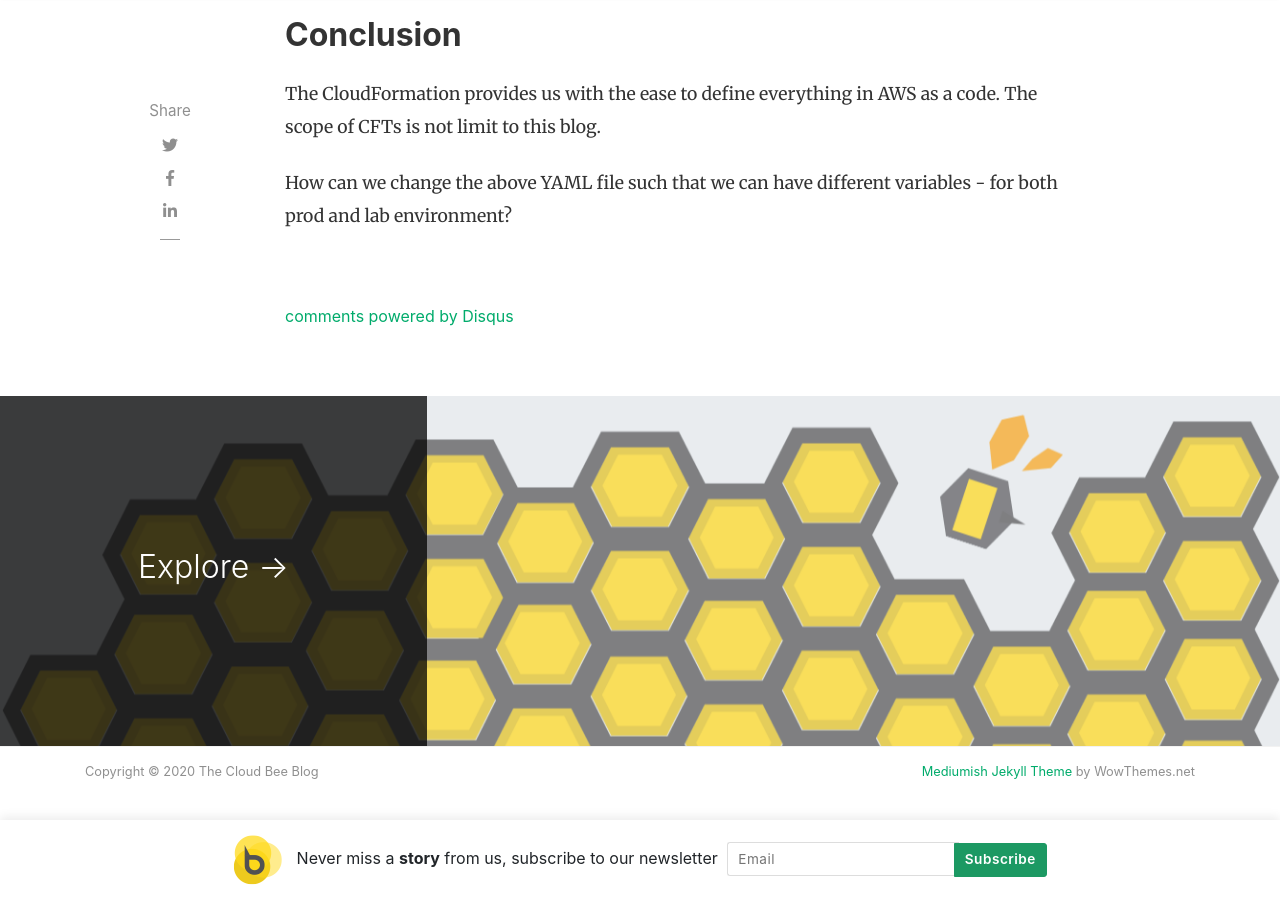
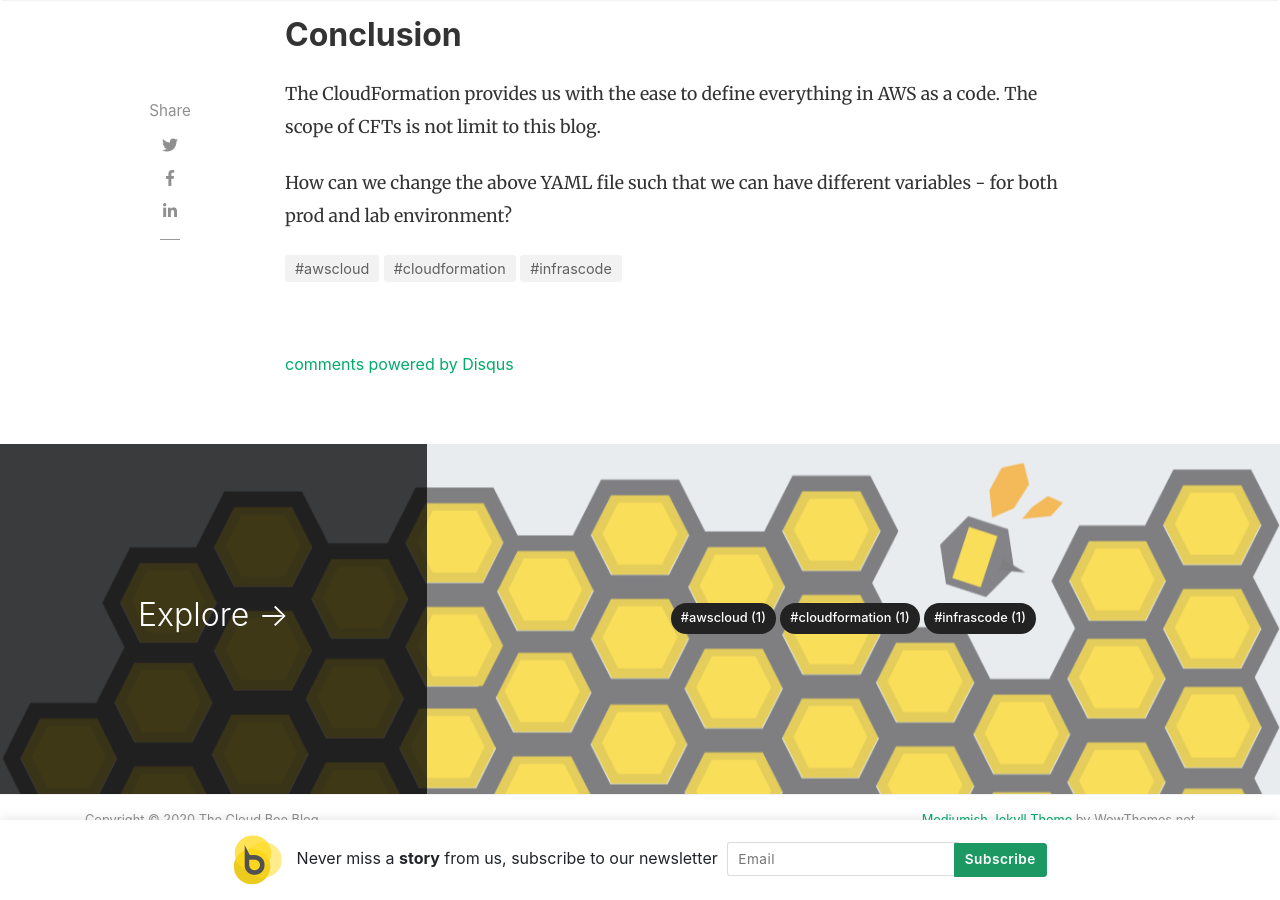
Before and after one commit to thecloudbee/thecloudbee.github.io, a Jekyll site: the page built from _posts/2020-12-22-dummies-cft.md, in a window 1280 px wide and 900 px high, scrolled down 4207 px. Built offline with Jekyll 4.4.1, drawn with Linux system fonts in a browser that asks for light colours; nearby versions of some CDN libraries; comment, search, counter and statistics services are not loaded.

Commit message:
#tcb tags fix

```diff
--- a/_posts/2020-12-22-dummies-cft.md
+++ b/_posts/2020-12-22-dummies-cft.md
@@ -2,7 +2,7 @@
 layout: post
 title:  "Steps to write your First CloudFormation Template"
 author: amroj
-categories:
+categories: [awscloud, cloudformation, infrascode]
 image: assets/images/2020-12-22/head.png
 description: "Dummies guide to create AWS resources with code - CFTs."
 featured: true
```
